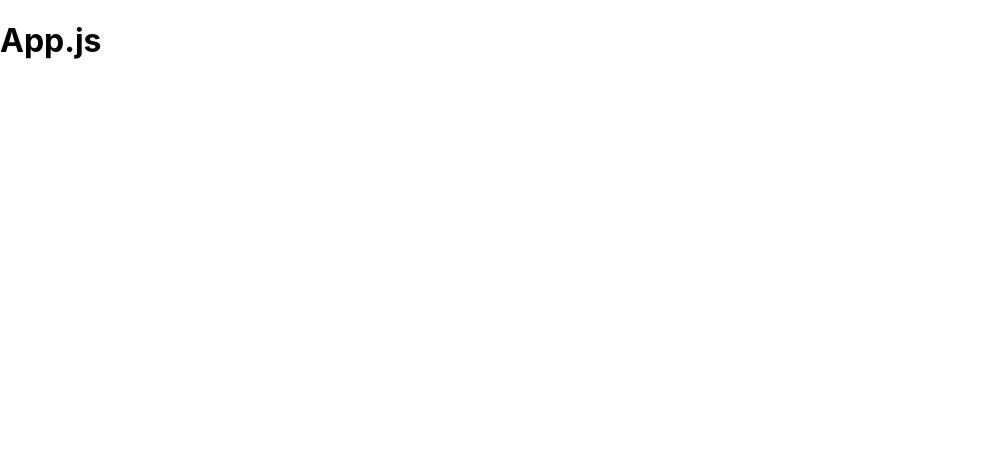
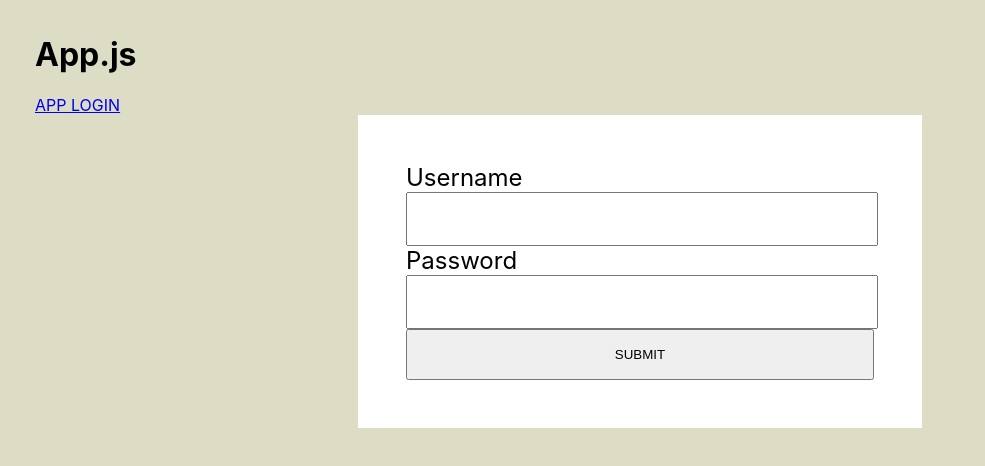
Before and after one commit to Build-Week-AnywhereFitnes/frontend, a React (Create React App) app in the folder fitness-front-end/: page /login in a window 1280 px wide. Shown: the top 466 px of the page, without its empty margins (0-985 px from the left). Built offline with nearby package versions, Linux system fonts and the light colour scheme.

Commit message:
added the foundation for Login.js and routes

```diff
--- a/fitness-front-end/package.json
+++ b/fitness-front-end/package.json
@@ -11,6 +11,7 @@
     "react-dom": "^17.0.2",
     "react-router-dom": "^5.3.0",
     "react-scripts": "4.0.3",
+    "styled-components": "^5.3.1",
     "web-vitals": "^1.1.2",
     "yup": "^0.32.11"
   },
--- a/fitness-front-end/src/App.js
+++ /dev/null
@@ -1,17 +0,0 @@
-import './App.css';
-
-
-
-
-function App() {
-
-  return (
-    <div>
-
-      <h1>App.js</h1>
-
-    </div>
-  );
-}
-
-export default App;
--- /dev/null
+++ b/fitness-front-end/src/components/App.js
@@ -0,0 +1,26 @@
+import { Route, Switch, Link } from "react-router-dom";
+// import PrivateRoute from './PrivateRoute';
+import Login from "./Login";
+
+
+
+
+function App() {
+
+    return (
+        <div>
+            <h1>App.js</h1>
+
+            <Link to="/"> APP </Link>
+            <Link to="/login"> LOGIN </Link>
+
+            <Switch>
+                <Route exact path="/login" component={Login} />
+                <Route exact path="/" />
+            </Switch>
+
+        </div >
+    );
+}
+
+export default App;
--- /dev/null
+++ b/fitness-front-end/src/components/Login.js
@@ -0,0 +1,91 @@
+import React, { useState } from 'react';
+import styled from 'styled-components';
+// import { axiosWithAuth } from './axiosWithAuth';
+
+
+
+
+const Login = () => {
+
+    const [login, setLogin] = useState({
+        username: "",
+        password: "",
+    });
+
+    const handleChange = (e) => {
+        setLogin({
+            ...login,
+            [e.target.name]: e.target.value,
+        });
+    };
+
+
+    return (
+        <ComponentContainer>
+            <ModalContainer>
+
+                <FormGroup>
+
+                    <Label> Username </Label>
+                    <Input
+                        id="username"
+                        type="text"
+                        name="username"
+                        value={login.username}
+                        onChange={handleChange}
+                    />
+
+                    <Label> Password </Label>
+                    <Input
+                        id="password"
+                        type="text"
+                        name="password"
+                        value={login.password}
+                        onChange={handleChange}
+                    />
+
+                    <Button> SUBMIT </Button>
+
+                </FormGroup>
+            </ModalContainer>
+        </ComponentContainer >
+    );
+}
+
+export default Login;
+
+
+const Input = styled.input`
+    font-size: 1rem;
+    padding: 1rem 0;
+    width: 100%;
+`
+
+const Label = styled.label`
+    display: block;
+    text-align: left;
+    font-size: 1.5rem;
+`
+
+const Button = styled.button`
+    padding:1rem;
+    width: 100%;
+`
+
+const FormGroup = styled.form`
+    padding:1rem;
+`
+
+const ComponentContainer = styled.div`
+    height: 70%;
+    justify-content: center;
+    align-items: center;
+    display:flex;
+`
+
+const ModalContainer = styled.div`
+    width: 500px;
+    background: white;
+    padding: 2rem;
+    text-align: center;
+`
--- /dev/null
+++ b/fitness-front-end/src/components/PrivateRoute.js
@@ -0,0 +1,21 @@
+// import React from "react";
+// import { Route } from "react-router-dom";
+
+
+// // From my paste module on client auth
+// const PrivateRoute = ({ component: Component, ...rest }) => {
+
+//     return (
+//         <Route {...rest} render={
+//             (props) => {
+//                 if (localStorage.getItem('token')) {
+//                     return <Component {...props} />
+//                 } else {
+//                     return <Redirect to='/login' />
+//                 }
+//             }
+//         } />
+//     )
+// }
+
+// export default PrivateRoute
--- /dev/null
+++ b/fitness-front-end/src/components/axiosWithAuth.js
@@ -0,0 +1,15 @@
+// import axios from 'axios'
+
+
+
+// export const axiosWithAuth = () => {
+
+//     const token = localStorage.getItem('token')
+
+//     return axios.create({
+//         headers: {
+//             Authorization: token
+//         },
+//         // baseURL: 'http://localhost:5000/api'  // Change this accordingly.
+//     })
+// }
--- a/fitness-front-end/src/index.css
+++ b/fitness-front-end/src/index.css
@@ -1,5 +1,6 @@
 body {
-  margin: 0;
+  background-color: rgb(221, 221, 197);
+  margin: 35px;
   font-family: -apple-system, BlinkMacSystemFont, 'Segoe UI', 'Roboto', 'Oxygen',
     'Ubuntu', 'Cantarell', 'Fira Sans', 'Droid Sans', 'Helvetica Neue',
     sans-serif;
--- a/fitness-front-end/src/index.js
+++ b/fitness-front-end/src/index.js
@@ -1,8 +1,7 @@
 import React from 'react';
 import ReactDOM from 'react-dom';
 import './index.css';
-import App from './App';
-// import { BrouserRouter } from react-router-dom;
+import App from './components/App';
 
 import { BrowserRouter } from "react-router-dom";
 
```
Also changed, not shown: fitness-front-end/src/logo.svg (deleted), 1 other file (tests, documents, lock files or other folders).
